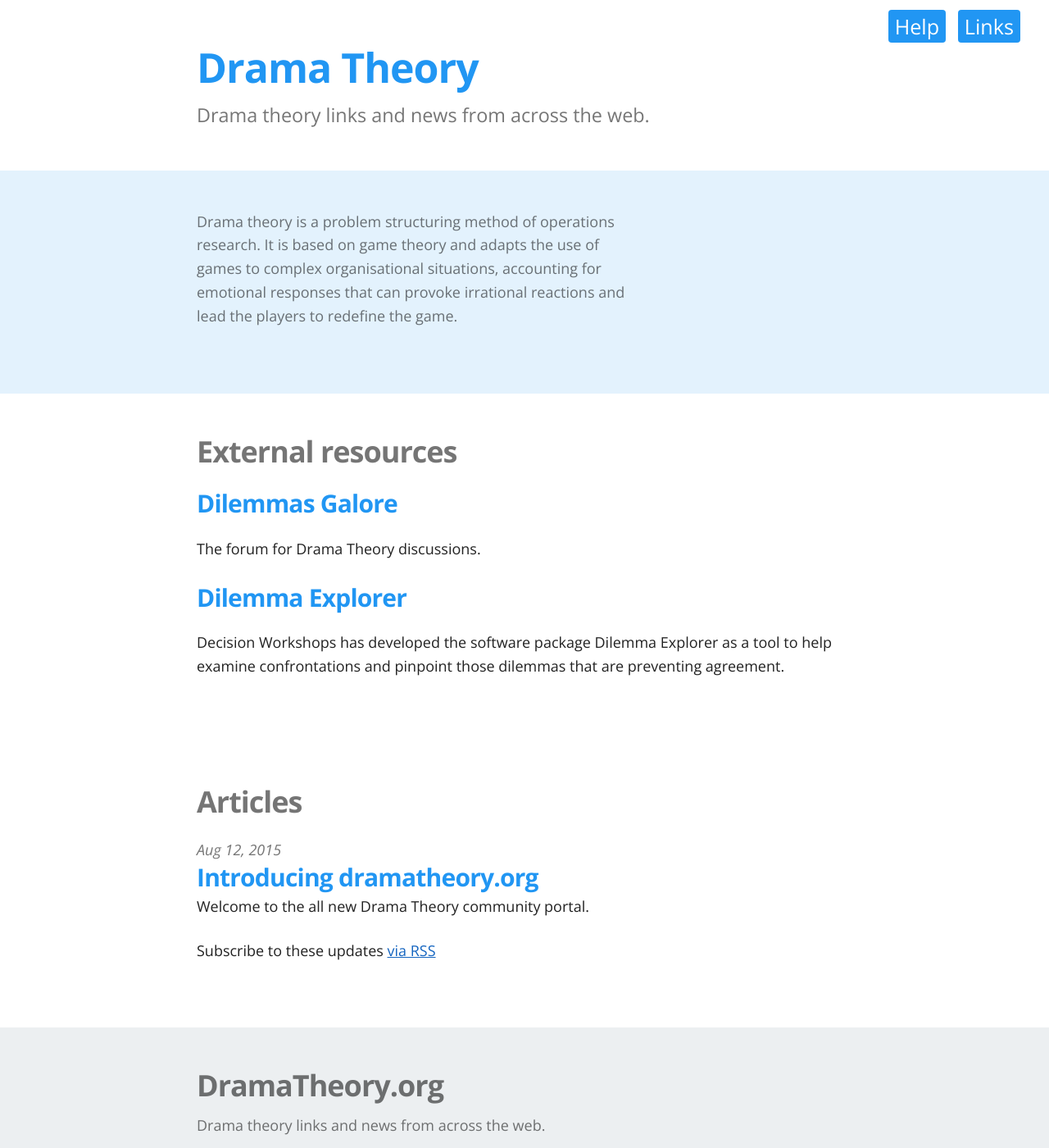
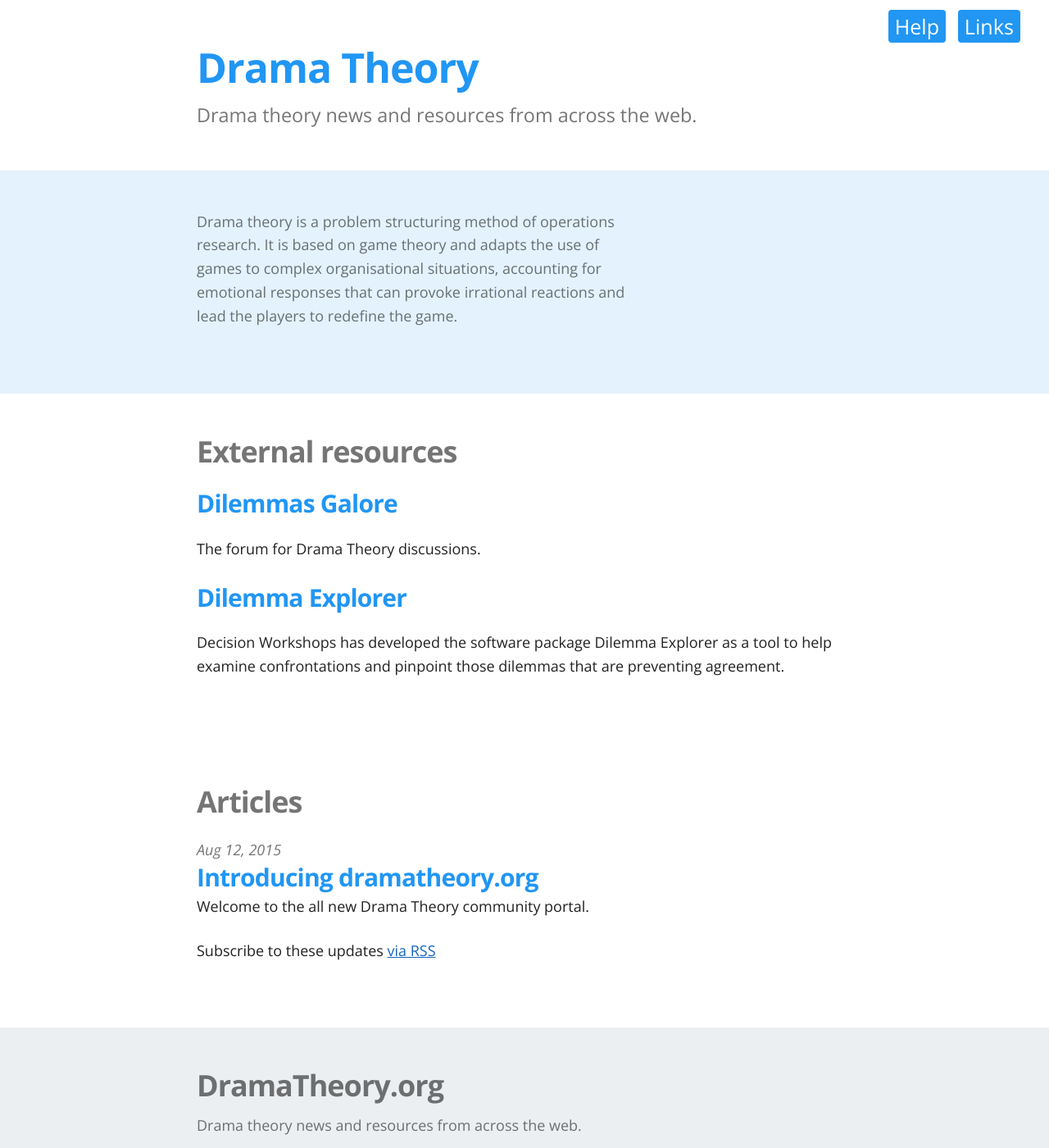
Before and after one commit to dramatheory/dramatheory.github.io, a Jekyll site: the page built from index.html, in a window 1280 px wide and 1400 px high. Shown: the whole window at 82% size. Built offline with Jekyll 4.4.1, drawn with Linux system fonts in a browser that asks for light colours; some web fonts are replaced; Markdown is read by kramdown in place of the engine named in the settings.

Commit message:
subtitle

```diff
--- a/_config.yml
+++ b/_config.yml
@@ -3,7 +3,7 @@
 title: DramaTheory.org
 email: saul@saulhoward.com
 description: > # this means to ignore newlines until "baseurl:"
-    Drama theory links and news from across the web.
+    Drama theory news and resources from across the web.
 
 baseurl: "" # the subpath of your site, e.g. /blog/
 url: "http://dramatheory.org" # the base hostname & protocol for your site
```
